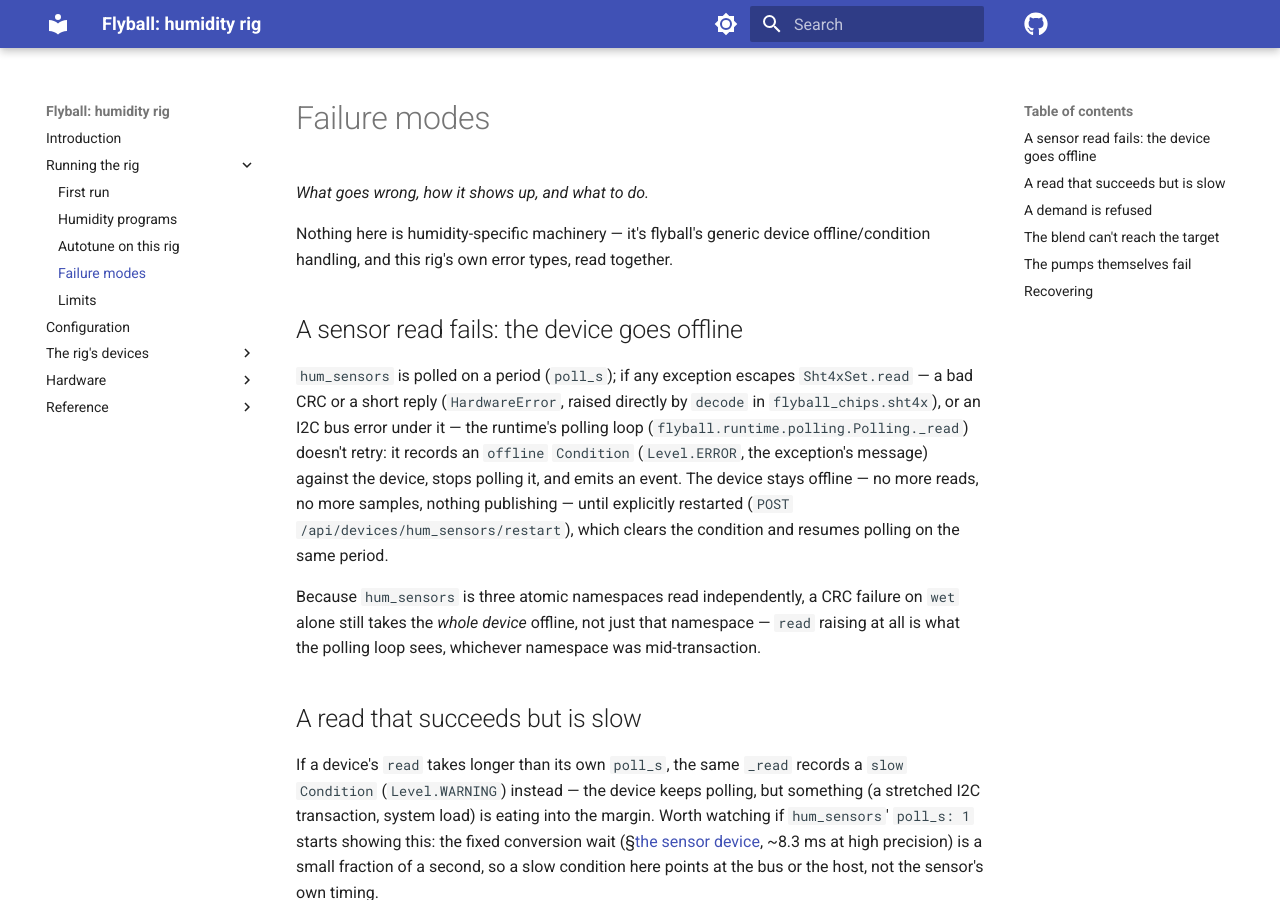
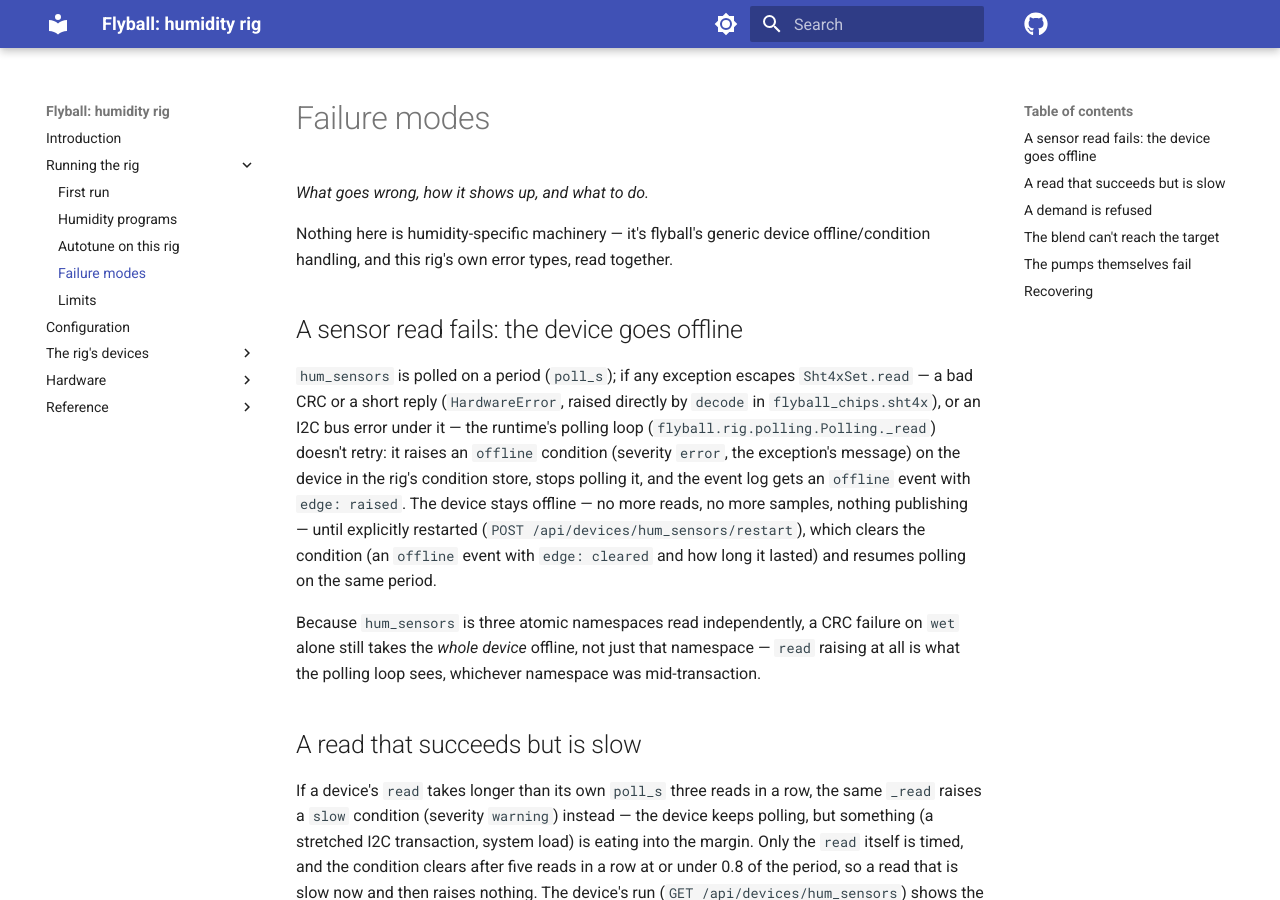
Before and after one commit to bengineer42/humctrl, an MkDocs documentation site: the page built from book/src/1-running/failures.md, in a window 1280 px wide and 900 px high. Built offline with MkDocs 1.6.1 and Material for MkDocs 9.7.7, drawn with Linux system fonts in a browser that asks for light colours; comment, search, counter and statistics services are not loaded; some of the changed text lies outside the part shown.

Commit message:
pair flyball wf2-s1-conditions: event code/severity, conditions with edges, de-flapped slow
An event's `kind` is its `code` (test_blender). failures.md: `offline` and
`slow` are conditions in the rig's store with raised/cleared edges;
`slow` needs three over-period reads in a row and clears after five fast
ones; the run shows `read_s` and `missed`.

Signed-off-by: Bengineer <158306087+bengineer42@users.noreply.github.com>

```diff
--- a/book/src/1-running/failures.md
+++ b/book/src/1-running/failures.md
@@ -12,12 +12,14 @@ together.
 `Sht4xSet.read` — a bad CRC or a short reply
 (`HardwareError`, raised directly by `decode` in
 `flyball_chips.sht4x`), or an I2C bus error under it — the
-runtime's polling loop (`flyball.runtime.polling.Polling._read`) doesn't
-retry: it records an `offline` `Condition` (`Level.ERROR`, the exception's
-message) against the device, stops polling it, and emits an event. The
+runtime's polling loop (`flyball.rig.polling.Polling._read`) doesn't
+retry: it raises an `offline` condition (severity `error`, the exception's
+message) on the device in the rig's condition store, stops polling it, and
+the event log gets an `offline` event with `edge: raised`. The
 device stays offline — no more reads, no more samples, nothing publishing
 — until explicitly restarted (`POST /api/devices/hum_sensors/restart`),
-which clears the condition and resumes polling on the same period.
+which clears the condition (an `offline` event with `edge: cleared` and
+how long it lasted) and resumes polling on the same period.
 
 Because `hum_sensors` is three atomic namespaces read independently, a
 CRC failure on `wet` alone still takes the *whole device* offline, not
@@ -26,10 +28,14 @@ sees, whichever namespace was mid-transaction.
 
 ## A read that succeeds but is slow
 
-If a device's `read` takes longer than its own `poll_s`, the same
-`_read` records a `slow` `Condition` (`Level.WARNING`) instead — the
-device keeps polling, but something (a stretched I2C transaction, system
-load) is eating into the margin. Worth watching if `hum_sensors`' `poll_s:
+If a device's `read` takes longer than its own `poll_s` three reads in a
+row, the same `_read` raises a `slow` condition (severity `warning`)
+instead — the device keeps polling, but something (a stretched I2C
+transaction, system load) is eating into the margin. Only the `read` itself
+is timed, and the condition clears after five reads in a row at or under
+0.8 of the period, so a read that is slow now and then raises nothing. The
+device's run (`GET /api/devices/hum_sensors`) shows the last read's
+duration (`read_s`) and how many reads have overrun (`missed`). Worth watching if `hum_sensors`' `poll_s:
 1` starts showing this: the fixed conversion wait (§[the sensor
 device](../3-devices/sht4x.md#one-i2c-transaction-command-to-decode), ~8.3 ms
 at high precision) is a small fraction of a second, so a slow condition
```
Also changed, not shown: 1 other file.
